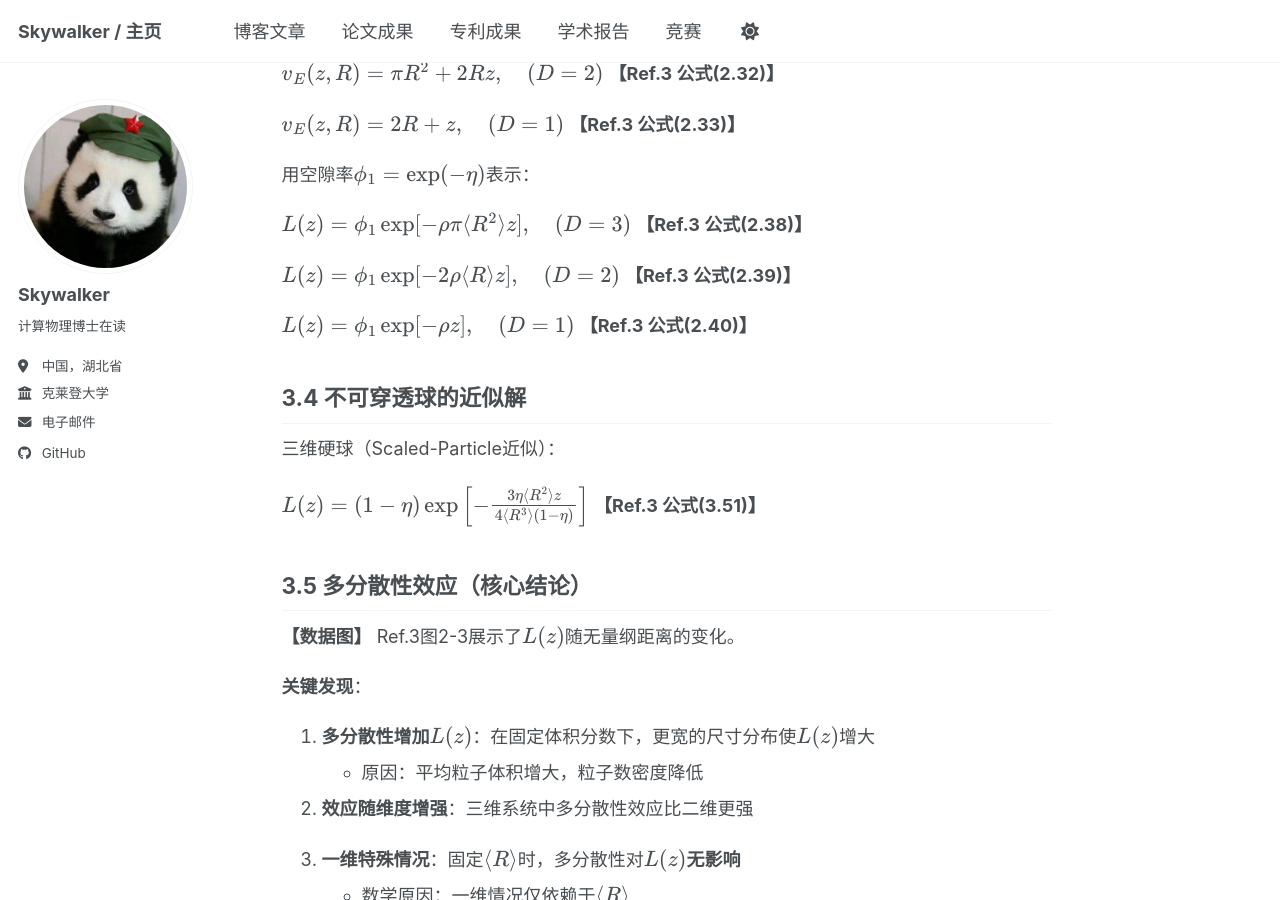
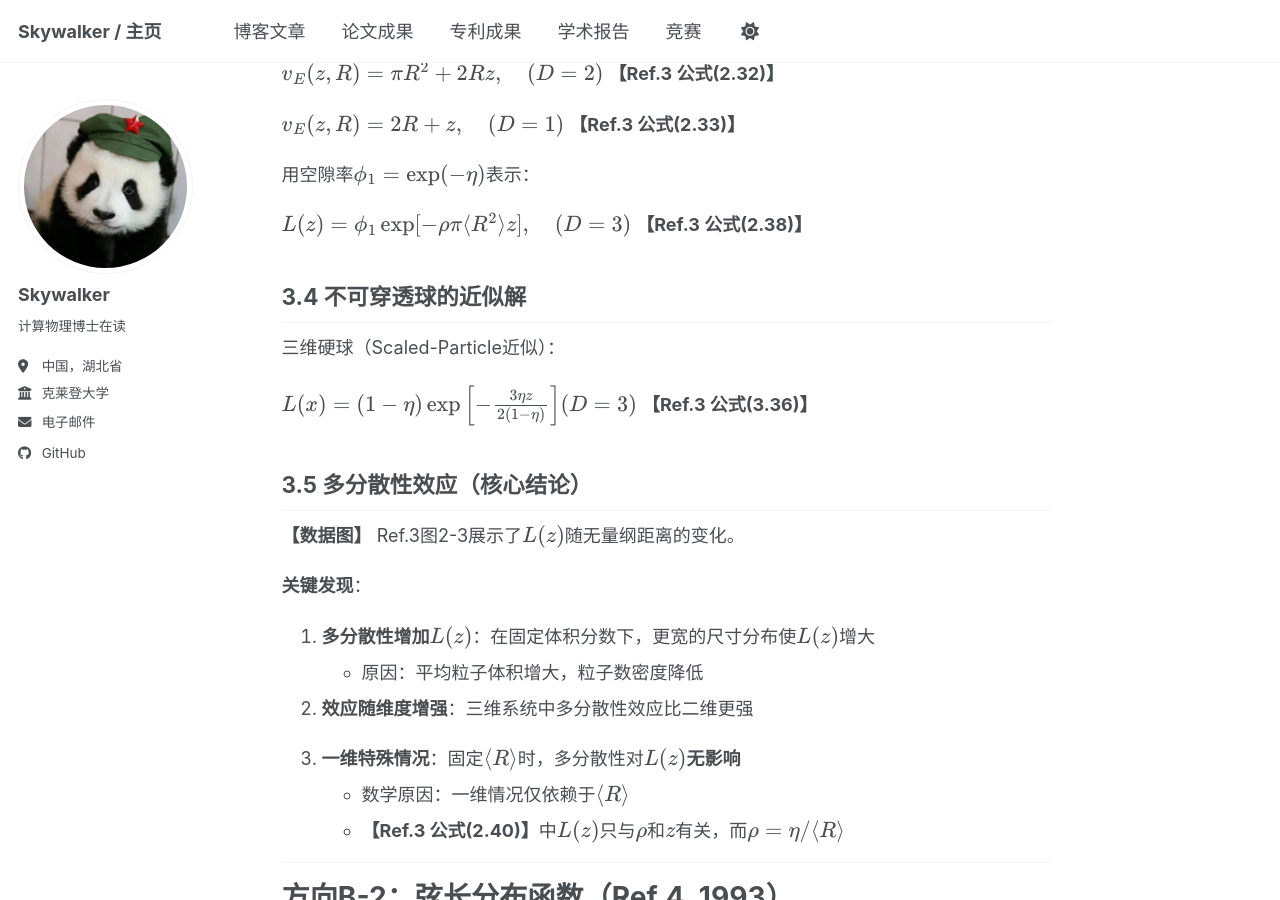
Before and after one commit to cn-skywalker/cn-skywalker.github.io, a Jekyll site: the page built from _posts/2026-03-24-Torquato随机介质几何性质理论笔记.md, in a window 1280 px wide and 900 px high, scrolled down 11009 px. Built offline with Jekyll 4.4.1, drawn with Linux system fonts in a browser that asks for light colours; a script bundle is joined from its source files by our own code; library files that are not in the unit come from our copies.

Commit message:
post:整理随机几何性质笔记 对参考文献3部分公式进行整理

```diff
--- a/_posts/2026-03-24-Torquato随机介质几何性质理论笔记.md
+++ b/_posts/2026-03-24-Torquato随机介质几何性质理论笔记.md
@@ -568,24 +568,15 @@ L(z) = \phi_1 \exp[-\rho \pi \langle R^2 \rangle z], \quad (D=3)
 $$
 **【Ref.3 公式(2.38)】**
 
-$$
-L(z) = \phi_1 \exp[-2\rho \langle R \rangle z], \quad (D=2)
-$$
-**【Ref.3 公式(2.39)】**
-
-$$
-L(z) = \phi_1 \exp[-\rho z], \quad (D=1)
-$$
-**【Ref.3 公式(2.40)】**
 
 ## 3.4 不可穿透球的近似解
 
 三维硬球（Scaled-Particle近似）：
 
 $$
-L(z) = (1-\eta) \exp\left[-\frac{3\eta \langle R^2 \rangle z}{4\langle R^3 \rangle (1-\eta)}\right]
+L(x) = (1-\eta) \exp\left[-\frac{3\eta  z}{2 (1-\eta)}\right]  (D=3)
 $$
-**【Ref.3 公式(3.51)】**
+**【Ref.3 公式(3.36)】**
 
 ## 3.5 多分散性效应（核心结论）
 
```
